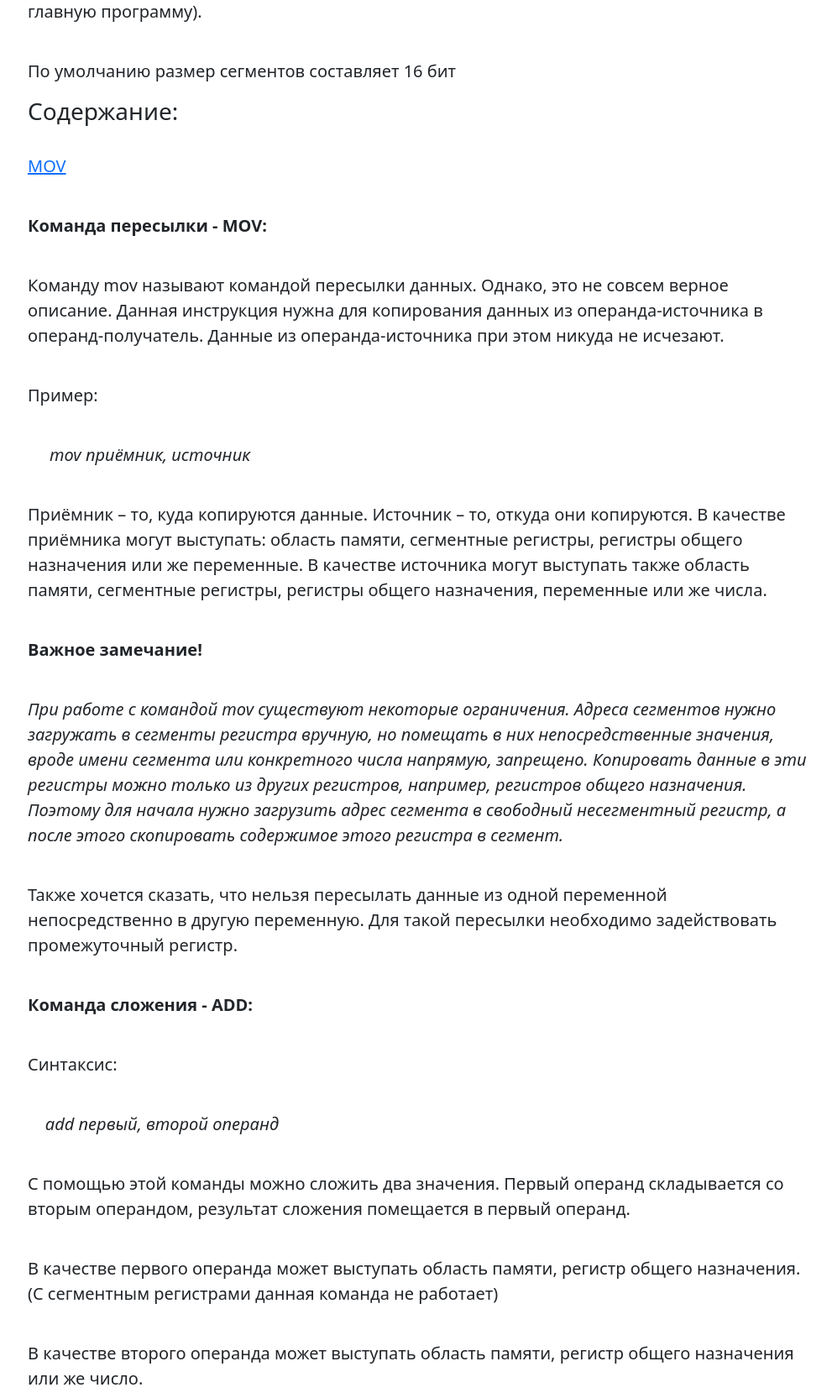
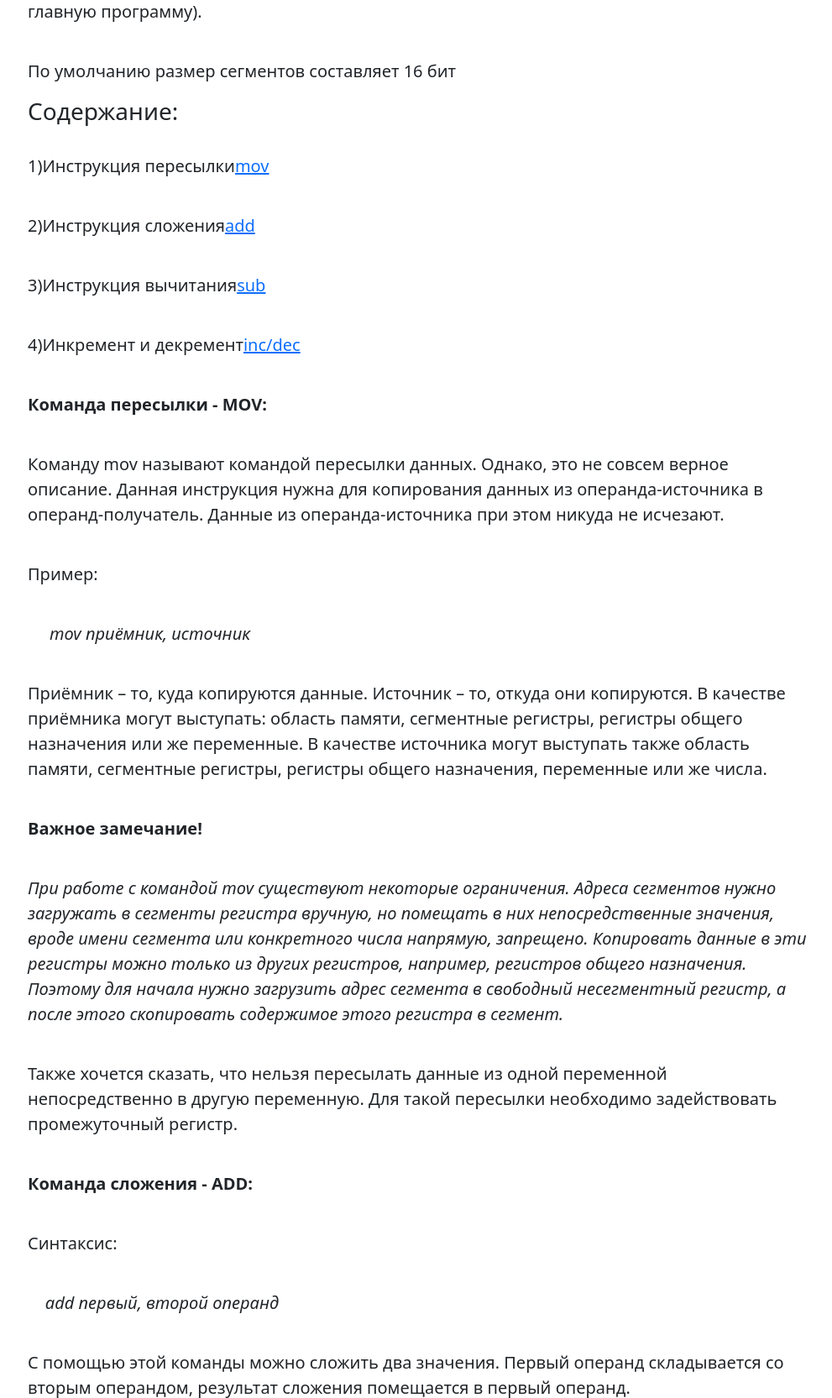
Before and after one commit to KrySeyt/AsmExplaining, a Django app: page / in a window 1280 px wide. Shown: the part 296-1961 px from the top of the page at 84% size, without its empty margins (143-1134 px from the left). Run offline with Django 4.2, Linux system fonts and the light colour scheme.

Commit message:
Update main.html

```diff
--- a/landing/templates/landing/main.html
+++ b/landing/templates/landing/main.html
@@ -19,7 +19,12 @@
             По умолчанию размер сегментов составляет 16 бит
         </p>
         <h3>Содержание:<alt="" width="30" height="30"></h3>
-            <p><a href="#mov">MOV</a></p>
+            <p>1)Инструкция пересылки<a href="#mov">mov</a></p>
+            <p>2)Инструкция сложения<a href="#add">add</a></p>
+            <p>3)Инструкция вычитания<a href="#sub">sub</a></p>
+            <p>4)Инкремент и декремент<a href="#incdec">inc/dec</a></p>
+
+
         <p>
             <strong><a name="mov">Команда пересылки - MOV:</a></strong>
         </p>
@@ -47,7 +52,7 @@
         <p>Также хочется сказать, что нельзя пересылать данные из одной переменной непосредственно в другую переменную.
             Для такой пересылки необходимо задействовать промежуточный регистр.</p>
         <p>
-            <strong>Команда сложения - ADD:</strong>
+            <strong><a name="add">Команда сложения - ADD:</a></strong>
         </p>
         <p>Синтаксис:</p>
         <p>&nbsp&nbsp&nbsp&nbsp<i>add первый, второй операнд</i></p>
@@ -65,7 +70,9 @@
         <p>Стоит отметить, что в зависимости от результата выполнения, команда add может изменять состояние флагов.</p>
         <p>Подробнее о флагах</p>
         <br>
-        <p><strong>Команда вычитания - SUB:</strong></p>
+        <p>
+            <strong><a name="sub">Команда вычитания - SUB:</a></strong>
+        </p>
         <p>Синтаксис:</p>
         <p>&nbsp&nbsp&nbsp&nbsp<i>sub первый операнд, второй операнд</i></p>
         <p>С помощью этой команды можно вычесть значение второго операнда из значения первого операнда. Подобно команде
@@ -81,7 +88,9 @@
             Следовательно, надо отслеживать состояние флага SF (флаг знака) и, если он будет установлен, то принимать
             необходимые меры, если в этом возникнет необходимость. Например, использовать команду NEG, которая изменяет
             знак числа на противоположный.</p>
-        <p><strong>Инкремент и декремент.</strong></p>
+        <p>
+            <strong><a name="incdec">Инкремент и декремент.</a></strong>
+        </p>
         <p>Прибавление единицы называется инкрементом, а вычитание — декрементом. Для этих операций существуют
             специальные команды процессора: INC и DEC. Они работают с одним операндом, который может находиться либо в
             регистре, либо в памяти. Эти команды не изменяют значение флага CF.</p>
```
